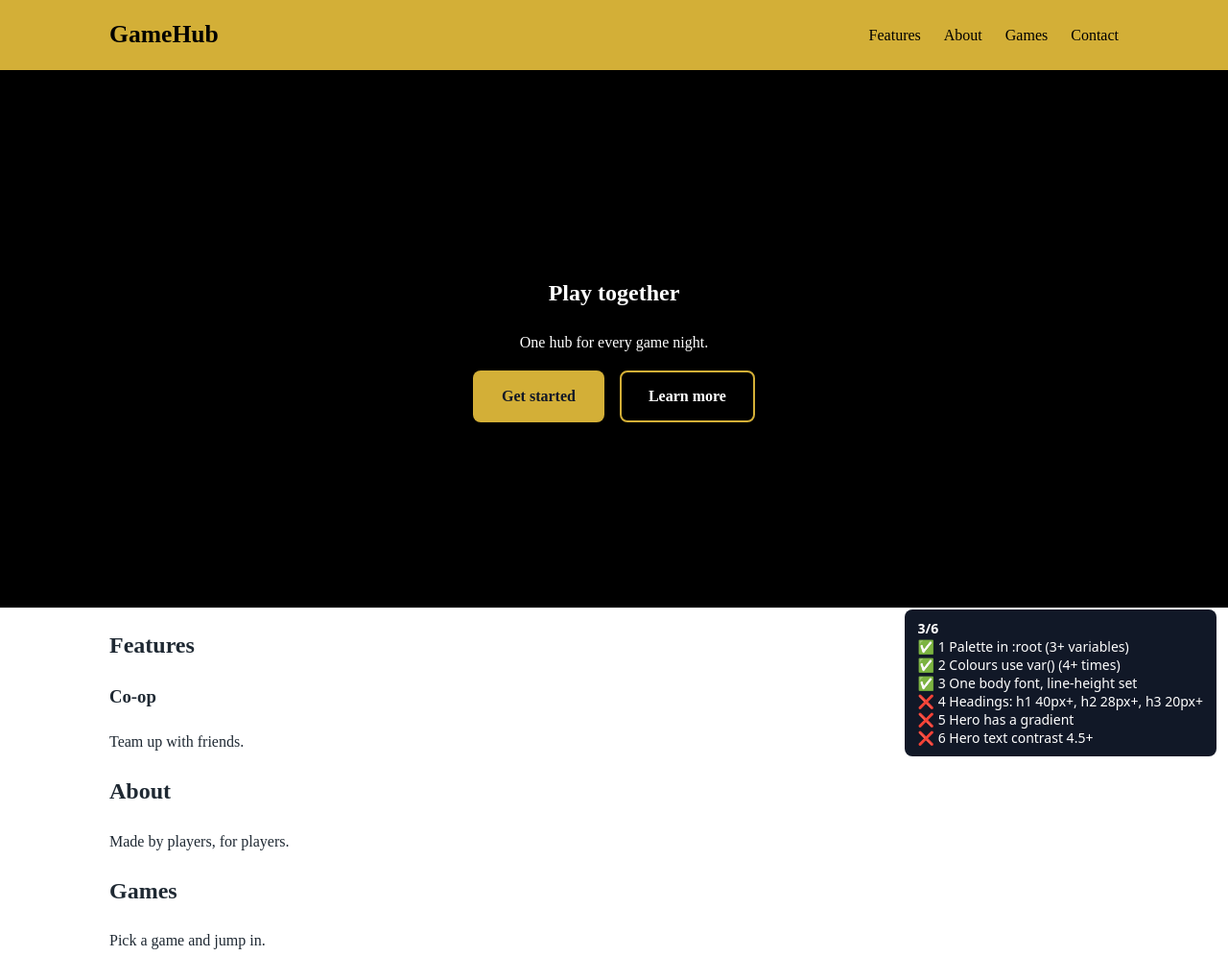
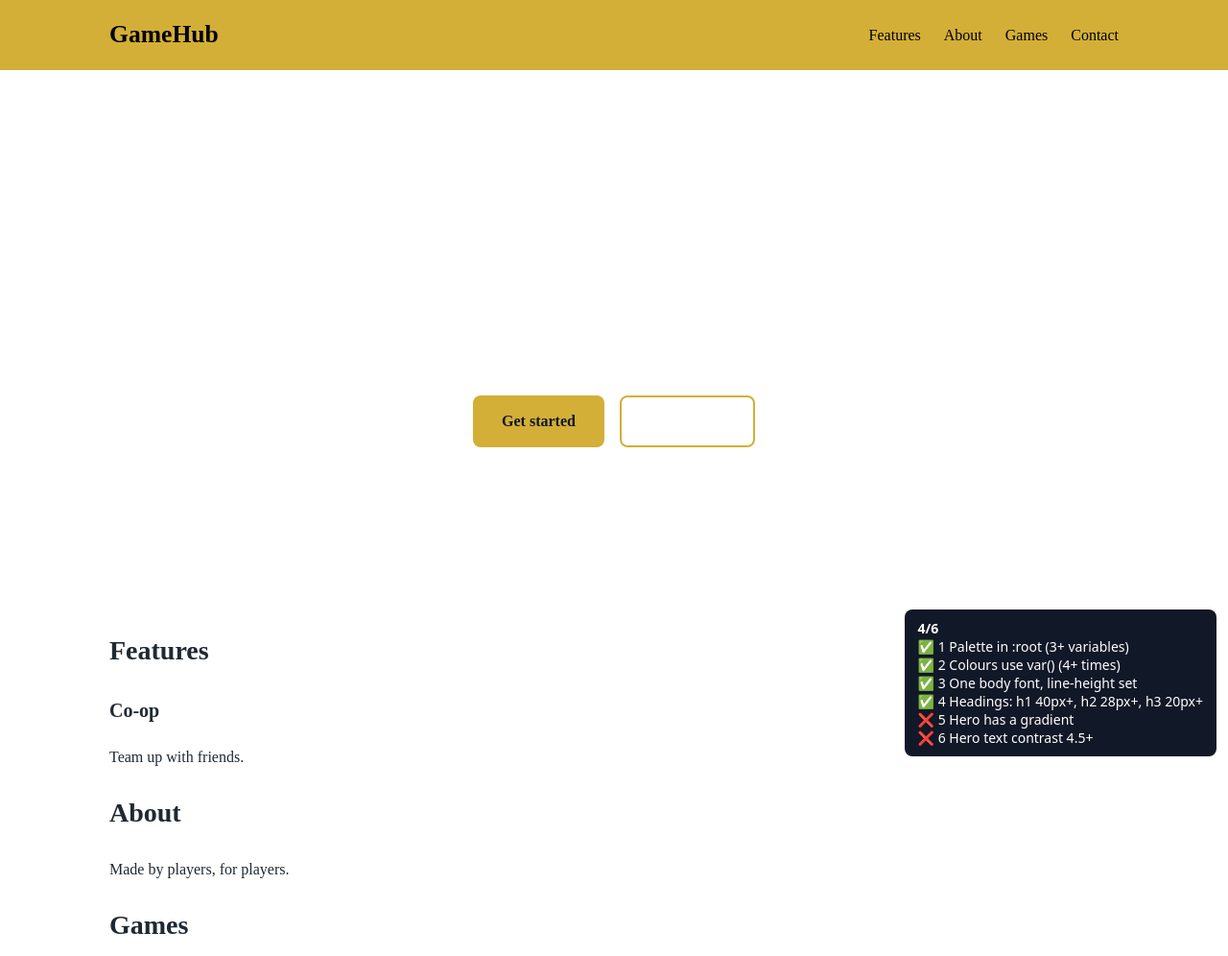
Before and after one commit to setber30/Unit3-GameHub-Project, a plain HTML site: page Lesson02/gamehub.html in a window 1280 px wide. Shown: the top 996 px of the page at 96% size. Drawn offline with Linux system fonts and the light colour scheme.

Commit message:
Homework finished

```diff
--- a/Lesson02/style.css
+++ b/Lesson02/style.css
@@ -94,6 +94,7 @@ img {
     --primary: #000000;
     --secondary: #D3AF37;
     --textColor: white;
+    --font: serif;
 }
 
 /* STEP 2 ▸ use var() for every colour */
@@ -118,8 +119,27 @@ img {
 
 /* STEP 3 ▸ one font for the body */
 
+body {
+    font-family: var(--font);
+    line-height: 1.6;
+}
+
 /* STEP 4 ▸ heading sizes in rem */
+
+h1 {
+    font-size: 2.5rem;
+}
+h2 {
+    font-size: 1.75rem;
+}
+h3 {
+    font-size: 1.25rem;
+}
 
 /* STEP 5 ▸ a gradient on .hero */
 
+.hero {
+    background: linear-gradient(100deg, var(--primary))
+}
+
 /* STEP 6 ▸ text you can read on it */
```
